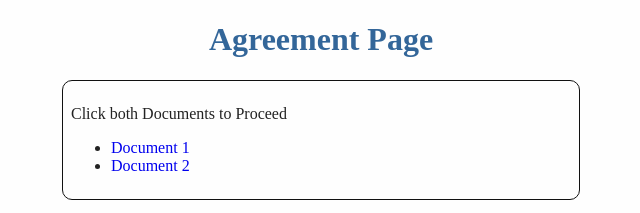
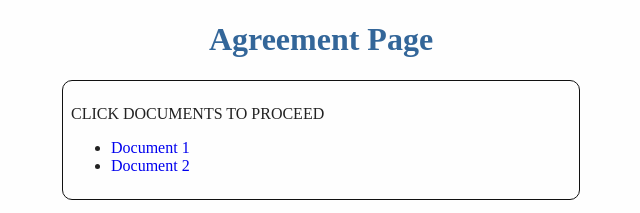
Before and after one commit to ESousa/Final, a plain HTML site: page FINAL HTML.html in a window 1280 px wide. Shown: the top 213 px of the page, 319-959 px from the left. Drawn offline with Linux system fonts and the light colour scheme.

Commit message:
Update FINAL HTML.html

```diff
--- a/FINAL HTML.html
+++ b/FINAL HTML.html
@@ -10,7 +10,7 @@
 	<body>
 		<h1> Agreement Page </h1>
 		<div id="section1" class="contentBox">
-			<p> Click both Documents to Proceed </p>
+			<p> CLICK DOCUMENTS TO PROCEED </p>
 			<ul>
 				<li> <a href="#" id="agreeLink1" />Document 1</a> </li>
 				<li> <a href="#" id="agreeLink2" />Document 2</a> </li>
```
